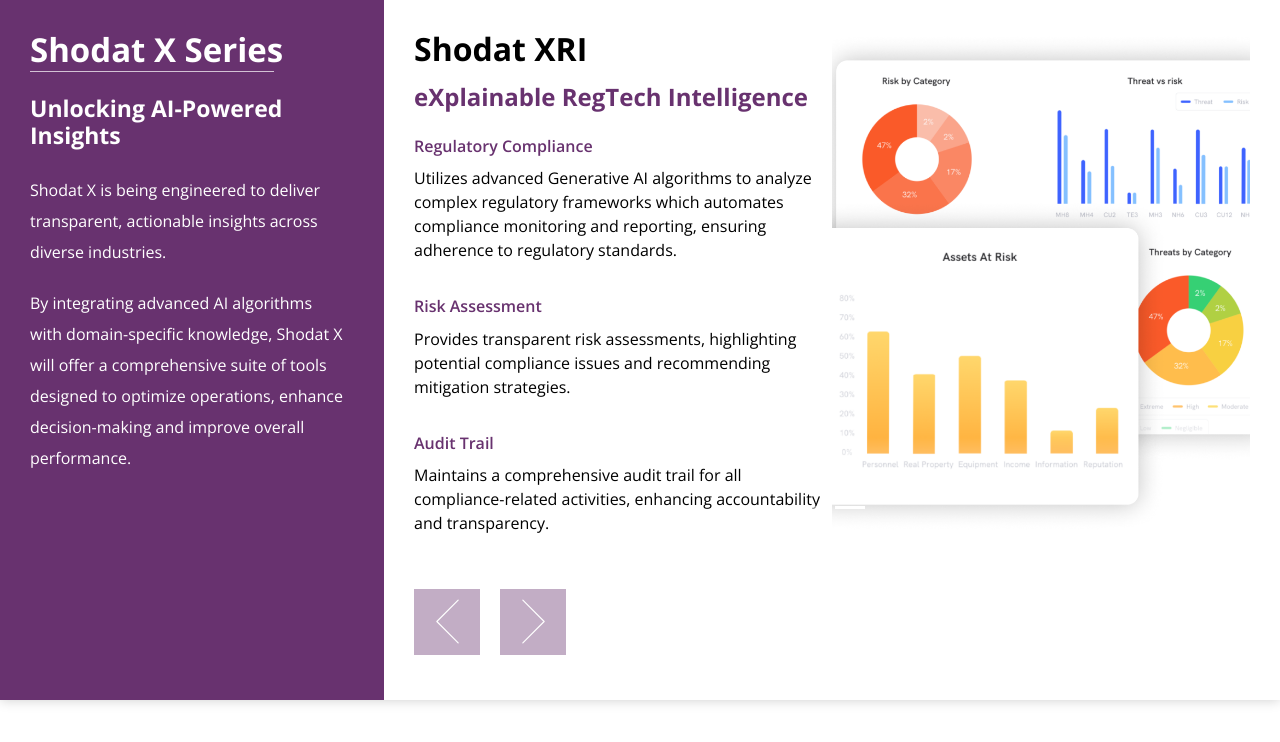
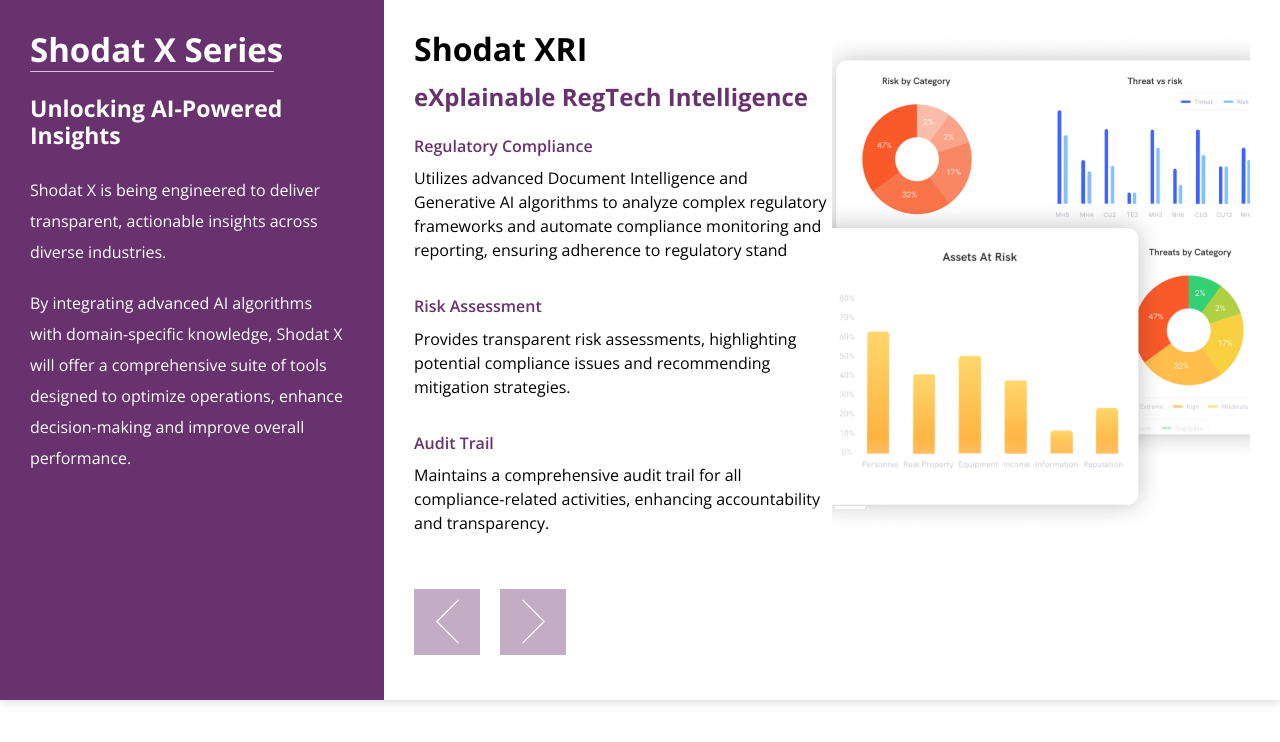
Before and after one commit to amitpandey0107/shodat-website, a Next.js app: page /platform/offers in a window 1280 px wide. Both pictures are taken after a click on the button 850 px from the left and 501 px from the top of the page. Shown: the top 742 px of the page. Built offline with nearby package versions, Linux system fonts and the light colour scheme.

Commit message:
Platform page - text changes in why choose and Offer section

```diff
--- a/src/pages/platform/offers.tsx
+++ b/src/pages/platform/offers.tsx
@@ -68,7 +68,7 @@
                                         <div className={`${styles.info}`}>
                                             <div className={`${styles.textRow}`}>
                                                 <h6>Regulatory Compliance</h6>
-                                                <p>Utilizes advanced Generative AI algorithms to analyze complex regulatory frameworks which automates compliance monitoring and reporting, ensuring adherence to regulatory standards.</p>
+                                                <p>Utilizes advanced Document Intelligence and Generative AI algorithms to analyze complex regulatory frameworks and automate compliance monitoring and reporting, ensuring adherence to regulatory stand</p>
                                             </div>
 
                                             <div className={`${styles.textRow}`}>
```
